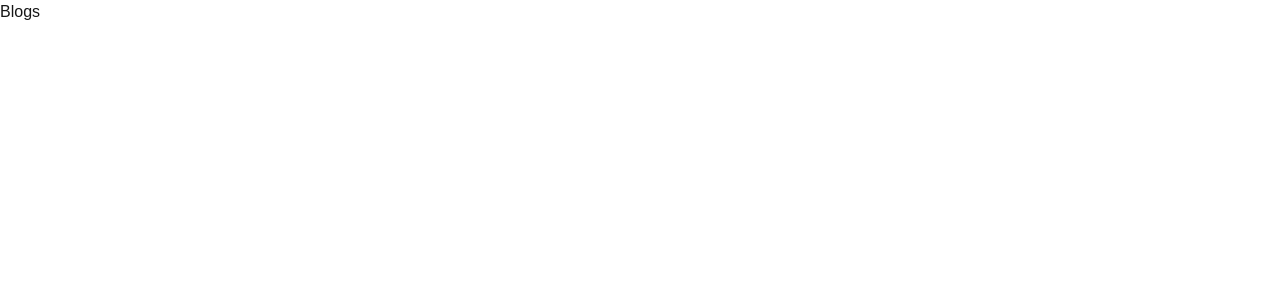
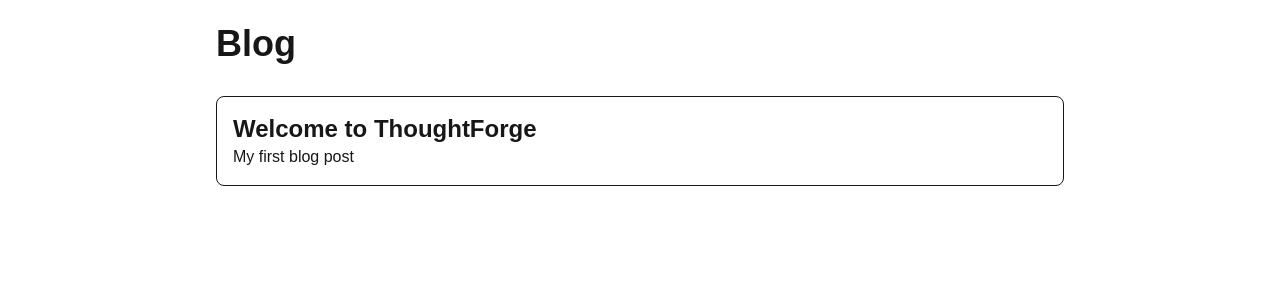
Before and after one commit to dainyjose/stackquill-web, a Next.js app: page /blog in a window 1280 px wide. Shown: the top 300 px of the page. Built offline with nearby package versions, Linux system fonts and the light colour scheme.

Commit message:
feat: add initial markdown blog post

```diff
--- /dev/null
+++ b/content/blogs/my-first-post.md
@@ -0,0 +1,20 @@
+---
+title: "Welcome to ThoughtForge"
+description: "My first blog post"
+date: "2026-06-03"
+slug: "welcome-to-thoughtforge"
+---
+
+# Welcome to ThoughtForge
+
+This is my first post.
+
+## Why ThoughtForge?
+
+I wanted a place for learning, building, and sharing.
+
+### Technologies
+
+- Next.js
+- TypeScript
+- Tailwind CSS
--- a/package.json
+++ b/package.json
@@ -9,9 +9,11 @@
     "lint": "eslint"
   },
   "dependencies": {
+    "gray-matter": "^4.0.3",
     "next": "16.2.6",
     "react": "19.2.4",
-    "react-dom": "19.2.4"
+    "react-dom": "19.2.4",
+    "react-markdown": "^10.1.0"
   },
   "devDependencies": {
     "@tailwindcss/postcss": "^4",
--- a/src/app/blog/[slug]/page.tsx
+++ b/src/app/blog/[slug]/page.tsx
@@ -0,0 +1,31 @@
+import { notFound } from "next/navigation";
+import ReactMarkdown from "react-markdown";
+import { getPostBySlug } from "@/lib/blog";
+
+interface PageProps {
+  params: Promise<{
+    slug: string;
+  }>;
+}
+
+export default async function BlogPostPage({ params }: PageProps) {
+  const { slug } = await params;
+
+  const post = getPostBySlug(slug);
+
+  if (!post) {
+    notFound();
+  }
+
+  return (
+    <main className="max-w-4xl mx-auto px-6 py-12">
+      <h1 className="text-4xl font-bold mb-4">{post.title}</h1>
+
+      <p className="text-gray-500 mb-8">{post.date}</p>
+
+      <article className="prose max-w-none">
+        <ReactMarkdown>{post.content}</ReactMarkdown>
+      </article>
+    </main>
+  );
+}
--- a/src/app/blog/page.tsx
+++ b/src/app/blog/page.tsx
@@ -1,3 +1,24 @@
+import Link from "next/link";
+import { getAllPosts } from "@/lib/blog";
+
 export default function BlogPage() {
-  return <h1>Blogs</h1>;
+  const posts = getAllPosts();
+
+  return (
+    <div className="max-w-4xl mx-auto p-6">
+      <h1 className="text-4xl font-bold mb-8">Blog</h1>
+
+      {posts.map((post: any) => (
+        <Link
+          key={post.slug}
+          href={`/blog/${post.slug}`}
+          className="block border rounded-lg p-4 mb-4"
+        >
+          <h2 className="text-2xl font-semibold">{post.title}</h2>
+
+          <p>{post.description}</p>
+        </Link>
+      ))}
+    </div>
+  );
 }
--- /dev/null
+++ b/src/lib/blog.ts
@@ -0,0 +1,47 @@
+import fs from "fs";
+import path from "path";
+import matter from "gray-matter";
+
+const blogDirectory = path.join(process.cwd(), "content/blogs");
+
+export function getAllPosts() {
+    const files = fs.readdirSync(blogDirectory);
+
+    return files.map((file) => {
+        const filePath = path.join(blogDirectory, file);
+        const fileContent = fs.readFileSync(filePath, "utf8");
+
+        const { data } = matter(fileContent);
+
+        return {
+            ...data,
+            fileName: file,
+        };
+    });
+}
+
+export function getPostBySlug(slug: string) {
+    const files = fs.readdirSync(blogDirectory);
+
+    const matchedFile = files.find((file) => {
+        const filePath = path.join(blogDirectory, file);
+        const fileContent = fs.readFileSync(filePath, "utf8");
+        const { data } = matter(fileContent);
+
+        return data.slug === slug;
+    });
+
+    if (!matchedFile) {
+        return null;
+    }
+
+    const filePath = path.join(blogDirectory, matchedFile);
+    const fileContent = fs.readFileSync(filePath, "utf8");
+
+    const { data, content } = matter(fileContent);
+
+    return {
+        ...data,
+        content,
+    };
+}
```
Also changed, not shown: 1 other file (tests, documents, lock files or other folders).
